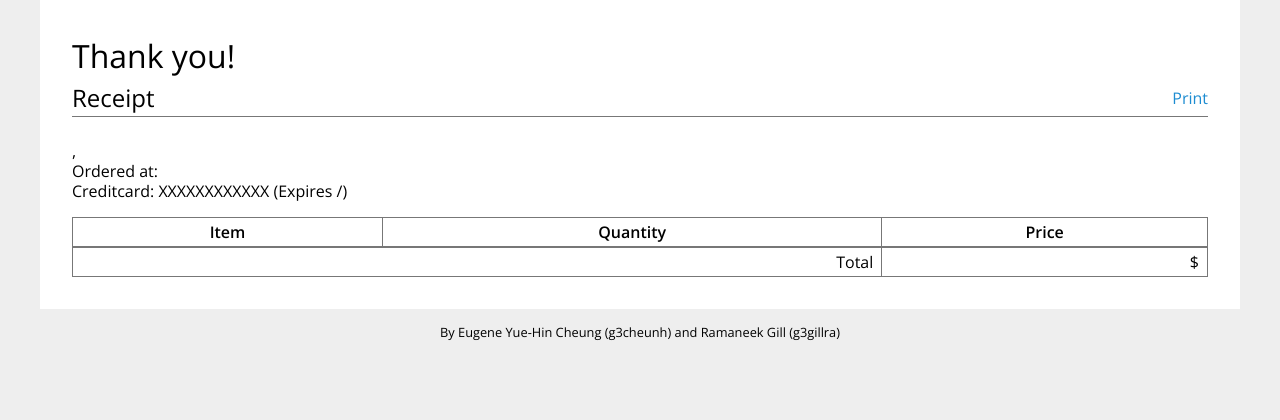
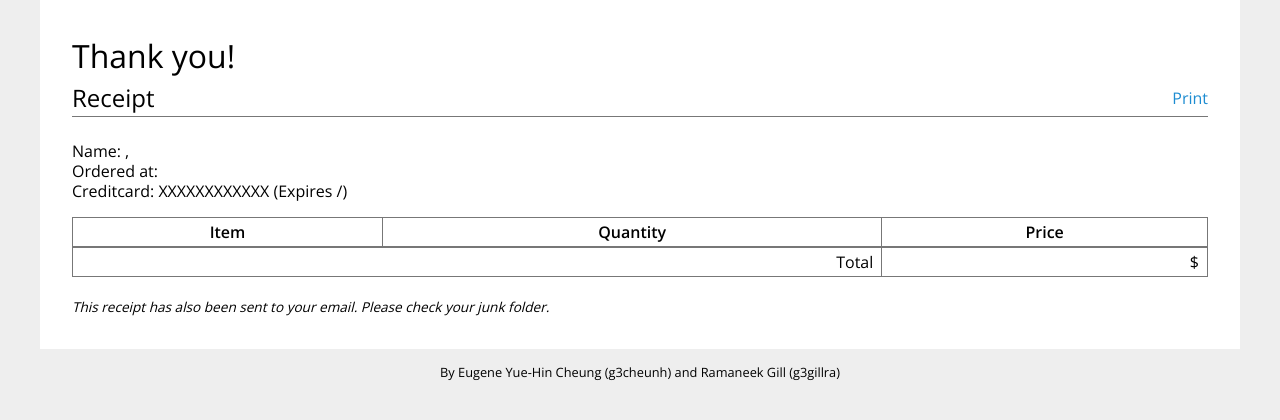
Before and after one commit to RamaneekGill/CSC309-Fall-2014, a CodeIgniter app: page /index.php/cart/receipt in a window 1280 px wide. Shown: the part 80-500 px from the top of the page. Run offline with CodeIgniter, Linux system fonts and the light colour scheme.

Commit message:
Fix email receipt

```diff
--- a/A3/estore/application/controllers/cart.php
+++ b/A3/estore/application/controllers/cart.php
@@ -180,19 +180,21 @@ class Cart extends MY_Controller {
     // https://www.digitalocean.com/community/tutorials/how-to-use-google-s-smtp-server
 
     $config = Array(
-      'protocol'  => 'smtp',
-      'smtp_host' => 'ssl://smtp.googlemail.com',
+      'protocol'  => "smtp",
+      'smtp_host' => "ssl://smtp.googlemail.com",
       'smtp_port' => 465,
-      'smtp_user' => 'eugycheung@gmail.com',
-      'smtp_pass' => 'eugy940101',
-      'mailtype'  => 'html',
-      'charset'   => 'iso-8859-1'
+      'smtp_user' => "eugycheung@gmail.com",
+      'smtp_pass' => "eugy940101",
+      'charset'   => "utf-8",
+      'newline'   => "\r\n",
+      'crlf'      => "\r\n",
+      'wordwrap'  => FALSE
     );
 
     $this->load->library('email', $config);
-    $this->email->set_newline("\r\n");
+    $this->email->set_mailtype("html");
 
-    $this->email->from('eugycheung@gmail.com');
+    $this->email->from('eugycheung@gmail.com', 'Baseball Store admin');
 
     $this->load->model('customer_model');
     $customer = $this->customer_model->get_id($order->customer_id);
@@ -200,14 +202,14 @@ class Cart extends MY_Controller {
 
     $this->email->subject('Order receipt');
 
-    $message = $this->load->view('cart/receipt.php', $data, true);
+    $message = '<html><body>'.$this->load->view('cart/receipt_info.php', $data, true).'</body></html>';
     $this->email->message($message);
 
     if ($this->email->send()) {
-      $this->session->unset_userdata('session_cart');
-      $this->session->unset_userdata('order');
+      // $this->session->unset_userdata('session_cart');
+      // $this->session->unset_userdata('order');
     } else {
-      // show_error($this->email->print_debugger());
+      show_error($this->email->print_debugger());
     }
 
     // Display receipt
--- a/A3/estore/application/controllers/user.php
+++ b/A3/estore/application/controllers/user.php
@@ -24,7 +24,7 @@ class User extends MY_Controller {
         } else {
           $userdata = array(
                         'username'    => $username,
-                     'customer_id' => $customer->id,
+                        'customer_id' => $user->id,
                         'logged_in'   => TRUE
                       );
           $this->session->set_userdata($userdata);
--- a/A3/estore/application/views/cart/receipt.php
+++ b/A3/estore/application/views/cart/receipt.php
@@ -5,36 +5,9 @@
   <a id="print-btn" href="#">Print</a>
 </h2>
 
-<div id="receipt-info">
-  <p><?php echo $customer_name ?></p>
-  <p>Ordered at: <?php echo $order->order_date . " " . $order->order_time ?></p>
-  <p>Creditcard: XXXXXXXXXXXX<?php echo substr($order->creditcard_number, 12, 4) . " (Expires " . $order->creditcard_month . "/" . $order->creditcard_year . ")" ?></p>
-</div>
+<?php include('application/views/cart/receipt_info.php') ?>
 
-<table>
-  <thead>
-    <tr>
-      <th>Item</th>
-      <th>Quantity</th>
-      <th>Price</th>
-    </tr>
-  </thead>
-  <tbody>
-    <?php foreach ($cart_items as $item): ?>
-      <tr>
-        <td><?php echo $item["name"] ?></td>
-        <td><?php echo $item["quantity"] ?></td>
-        <td class="table-price">$<?php echo $item["price"] ?></td>
-      </tr>
-    <?php endforeach; ?>
-  </tbody>
-  <tfoot>
-    <tr>
-      <td colspan="2">Total</td>
-      <td>$<?php echo $order->total ?></td>
-    </tr>
-  </tfoot>
-</table>
+<em id="receipt-email-notice">This receipt has also been sent to your email. Please check your junk folder.</em>
 
 <script type="text/javascript">
   document.getElementById('print-btn').onclick = function() {
--- /dev/null
+++ b/A3/estore/application/views/cart/receipt_info.php
@@ -0,0 +1,30 @@
+<div id="receipt-info">
+  <p>Name: <?php echo $customer_name ?></p>
+  <p>Ordered at: <?php echo $order->order_date . " " . $order->order_time ?></p>
+  <p>Creditcard: XXXXXXXXXXXX<?php echo substr($order->creditcard_number, 12, 4) . " (Expires " . $order->creditcard_month . "/" . $order->creditcard_year . ")" ?></p>
+</div>
+
+<table>
+  <thead>
+    <tr>
+      <th>Item</th>
+      <th>Quantity</th>
+      <th>Price</th>
+    </tr>
+  </thead>
+  <tbody>
+    <?php foreach ($cart_items as $item): ?>
+      <tr>
+        <td><?php echo $item["name"] ?></td>
+        <td><?php echo $item["quantity"] ?></td>
+        <td class="table-price">$<?php echo $item["price"] ?></td>
+      </tr>
+    <?php endforeach; ?>
+  </tbody>
+  <tfoot>
+    <tr>
+      <td colspan="2">Total</td>
+      <td>$<?php echo $order->total ?></td>
+    </tr>
+  </tfoot>
+</table>
--- a/A3/estore/css/template.css
+++ b/A3/estore/css/template.css
@@ -222,6 +222,12 @@ section#main {
   margin-bottom: 1em;
 }
 
+  #receipt-email-notice {
+    display: block;
+    font-size: 0.85em;
+    margin-top: 1.5em;
+  }
+
 @media print {
   #print-btn {
     display: none;
```
Lines whose indentation alone changed are shown as unchanged.
